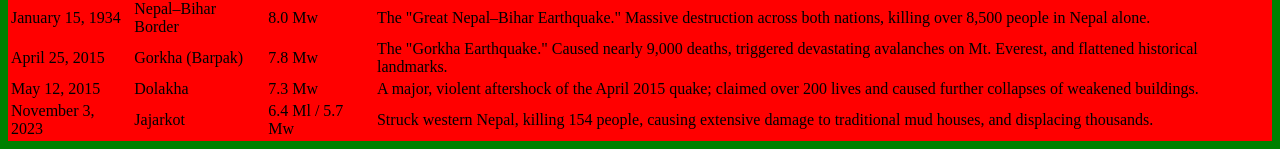
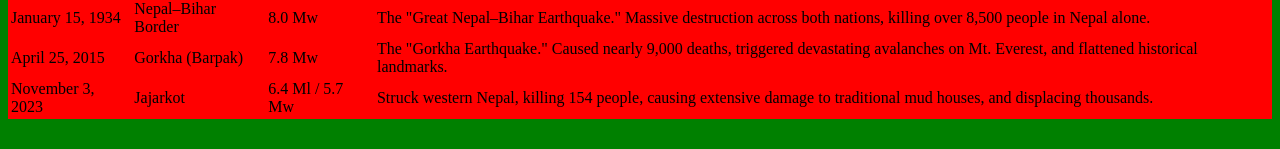
Before and after one commit to shubhavbhtt/my-favorite-website, a plain HTML site: page introduction to the natural disasters.html in a window 1280 px wide. Shown: the part 1042-1191 px from the top of the page. After the commit the page ends 1169 px from the top, so only its background shows below. Drawn offline with Linux system fonts and the light colour scheme.

Commit message:
Update introduction to the natural disasters.html

```diff
--- a/introduction to the natural disasters.html
+++ b/introduction to the natural disasters.html
@@ -40,12 +40,7 @@ Nepal is ranked among the most disaster-prone countries globally, primarily due
                 <td class="magnitude">7.8 Mw</td>
                 <td>The "Gorkha Earthquake." Caused nearly 9,000 deaths, triggered devastating avalanches on Mt. Everest, and flattened historical landmarks.</td>
             </tr>
-            <tr>
-                <td>May 12, 2015</td>
-                <td>Dolakha</td>
-                <td class="magnitude">7.3 Mw</td>
-                <td>A major, violent aftershock of the April 2015 quake; claimed over 200 lives and caused further collapses of weakened buildings.</td>
-            </tr>
+
             <tr>
                 <td>November 3, 2023</td>
                 <td>Jajarkot</td>
```
